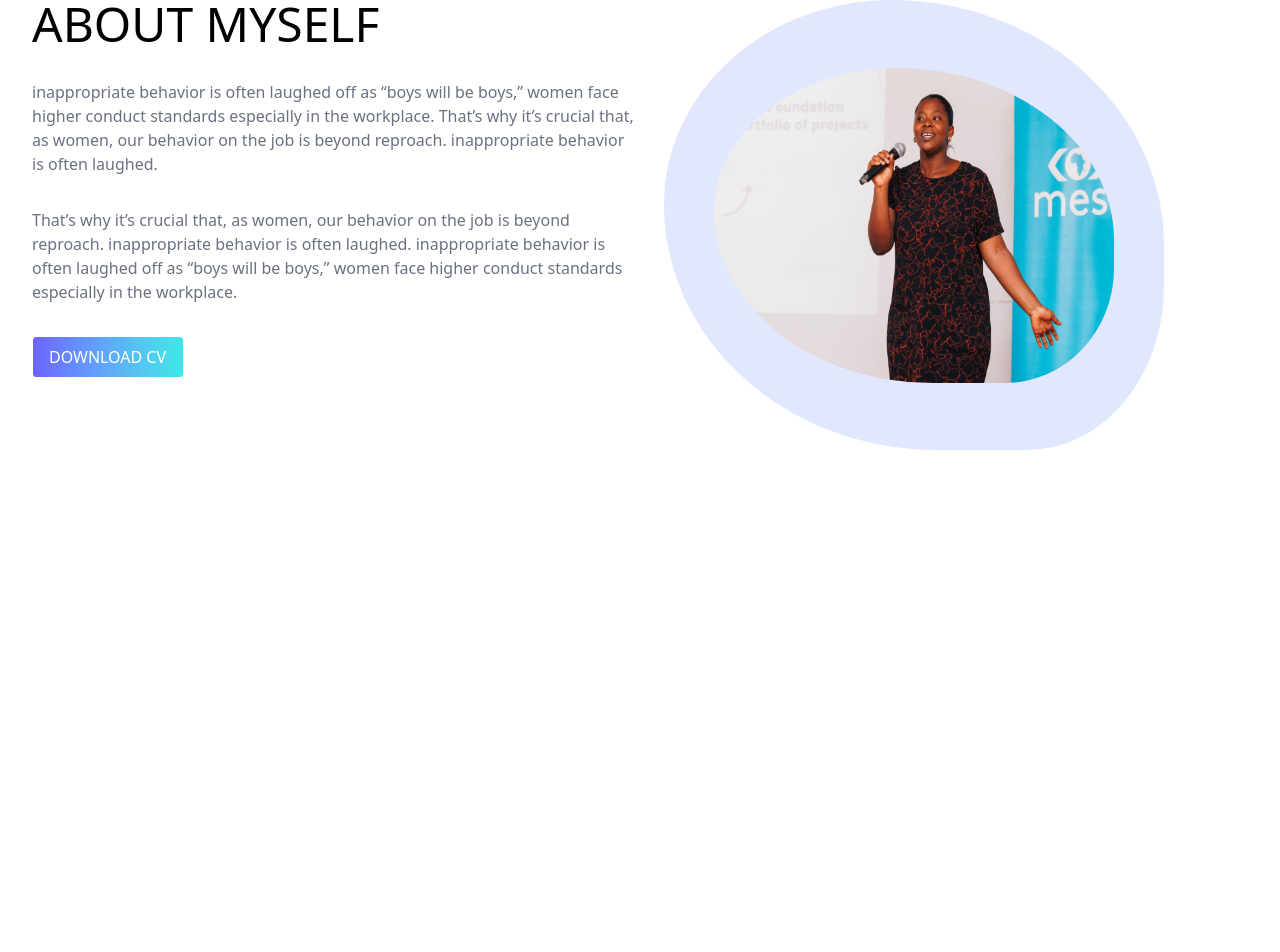
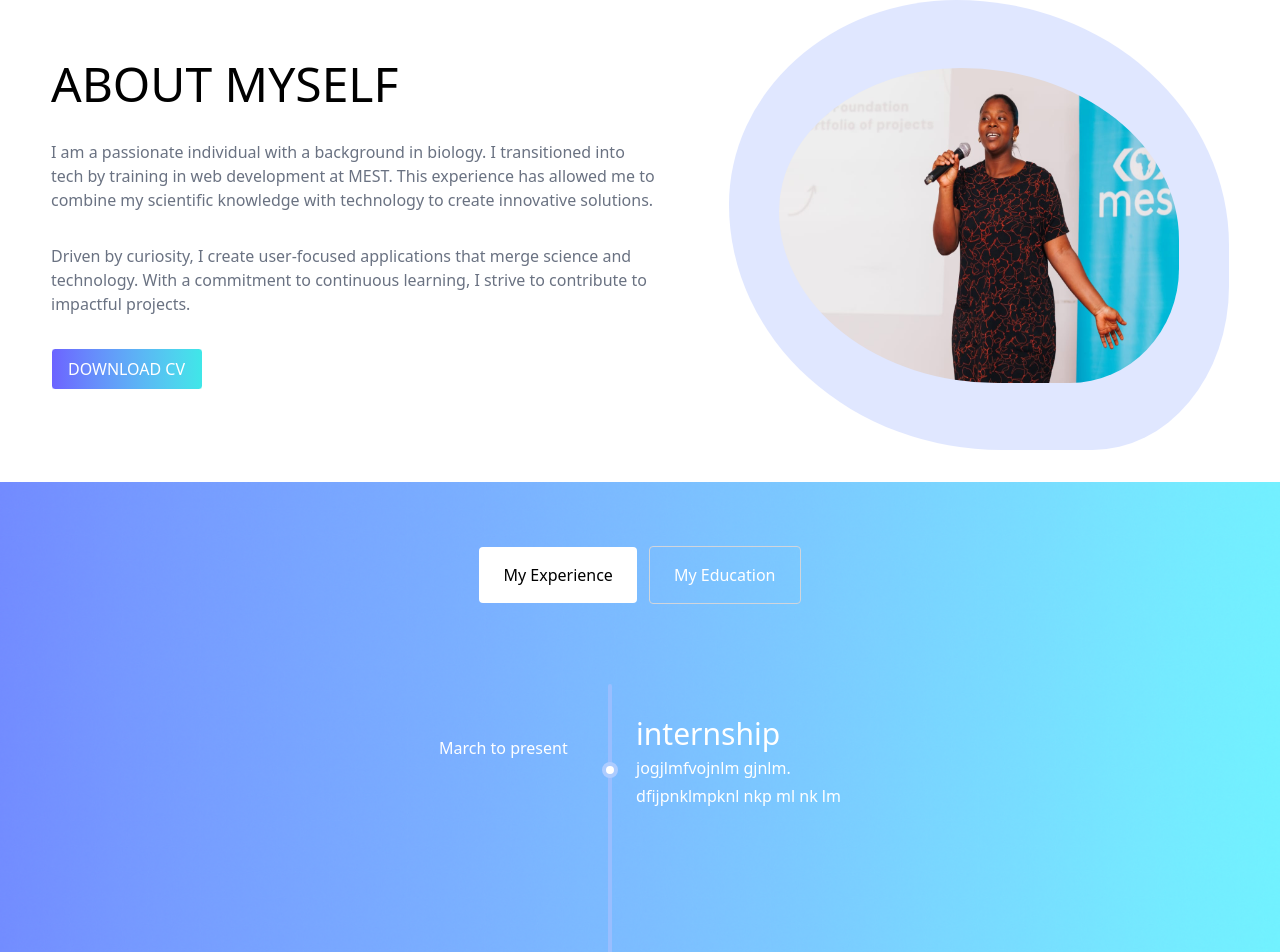
Before and after one commit to esitoxla/portfolio-third, a React (Vite) app: page /about in a window 1280 px wide. Shown: the top 952 px of the page. Before the commit the page ends 800 px from the top, so only its background shows below. Built offline with nearby package versions, Linux system fonts and the light colour scheme.

Commit message:
Added about page

```diff
--- a/package.json
+++ b/package.json
@@ -11,6 +11,7 @@
   },
   "dependencies": {
     "@tailwindcss/vite": "^4.1.11",
+    "framer-motion": "^12.23.12",
     "react": "^19.1.0",
     "react-dom": "^19.1.0",
     "react-icons": "^5.5.0",
--- a/src/App.jsx
+++ b/src/App.jsx
@@ -3,7 +3,7 @@ import { RouterProvider } from 'react-router'
 import { createBrowserRouter } from 'react-router'
 import RootLayout from './pages/RootLayout';
 import Home from './pages/Home';
-import About from './components/About';
+import Background from './pages/Background';
 
 export default function App() {
   const router = createBrowserRouter([
@@ -17,7 +17,7 @@ export default function App() {
         },
         {
           path: "about",
-          Component: About,
+          Component: Background,
         },
       ],
     },
--- a/src/components/About.jsx
+++ b/src/components/About.jsx
@@ -4,22 +4,21 @@ import mine3 from "../assets/images/mine3.jpeg";
 
 export default function About() {
   return (
-    <div className="px-8 flex gap-6">
+    <div className="px-8 flex gap-8 justify-around items-center">
       <div className="w-1/2 flex flex-col gap-8">
         <div className="text-5xl font-medium">ABOUT MYSELF</div>
 
         <p className="text-gray-500">
-          inappropriate behavior is often laughed off as “boys will be boys,”
-          women face higher conduct standards especially in the workplace.
-          That’s why it’s crucial that, as women, our behavior on the job is
-          beyond reproach. inappropriate behavior is often laughed.
+          I am a passionate individual with a background in biology. I
+          transitioned into tech by training in web development at MEST. This
+          experience has allowed me to combine my scientific knowledge with
+          technology to create innovative solutions.
         </p>
 
         <p className="text-gray-500">
-          That’s why it’s crucial that, as women, our behavior on the job is
-          beyond reproach. inappropriate behavior is often laughed.
-          inappropriate behavior is often laughed off as “boys will be boys,”
-          women face higher conduct standards especially in the workplace.
+          Driven by curiosity, I create user-focused applications that merge
+          science and technology. With a commitment to continuous learning, I
+          strive to contribute to impactful projects.
         </p>
 
         <p className="border rounded bg-gradient-to-r from-[#6C63FF] to-[#3FE7E8] text-white w-[25%] px-4 py-2">
--- /dev/null
+++ b/src/components/BackgroundTabs.jsx
@@ -0,0 +1,26 @@
+import React from 'react'
+
+const tabItems = [
+    {key: "experience", label: "My Experience"},
+    {key: "education", label: "My Education"},
+];
+
+export default function BackgroundTabs({ activeTab, changeTab }) {
+  return (
+    <div className="lg:w-[30%] mx-auto flex items-center justify-center gap-3 my-8 py-8 ">
+      {tabItems.map((tab) => (
+        <button
+          key={tab.key}
+          onClick={() => changeTab(tab.key)}
+          className={`px-6 py-4 rounded transition duration-200 cursor-pointer ${
+            activeTab === tab.key
+              ? "bg-white text-black"
+              : "border-gray-300 border text-white "
+          }`}
+        >
+          {tab.label}
+        </button>
+      ))}
+    </div>
+  );
+}
--- /dev/null
+++ b/src/components/Education.jsx
@@ -0,0 +1,39 @@
+import React from 'react'
+
+export default function Education() {
+  return (
+    <div className="flex gap-6 justify-center py-4 h-screen text-white">
+      <div className="flex flex-col gap-4 py-[2rem]">
+        <div className="h-1/3 py-5">March to present</div>
+        <div className="h-1/3 py-4">february to march</div>
+        <div className="h-1/3 py-4">january to february</div>
+      </div>
+
+      <div className="border-2 text-[#99BEFF] rounded relative">
+        <div className="absolute left-[-8px] top-[10%] w-4 h-4 bg-white border-4 border-[#ADCCFF] rounded-full"></div>
+        <div className="absolute left-[-8px] top-[40%] w-4 h-4 bg-white border-4 border-[#ADCCFF] rounded-full"></div>
+        <div className="absolute left-[-8px] top-[71%] w-4 h-4 bg-white border-4 border-[#ADCCFF] rounded-full"></div>
+      </div>
+
+      <div className="flex flex-col gap-4 py-[2rem]">
+        <div className="h-1/3 flex flex-col gap-1">
+          <p className="font-medium text-3xl">school</p>
+          <p>jogjlmfvojnlm gjnlm.</p>
+          <p>dfijpnklmpknl nkp ml nk lm</p>
+        </div>
+
+        <div className="h-1/3 flex flex-col gap-2 ">
+          <p className="font-medium text-3xl">school</p>
+          <p>jogjlmfvojnlm gjnlm.</p>
+          <p>dfijpnklmpknl nkp ml nk lm</p>
+        </div>
+
+        <div className="h-1/3 flex flex-col gap-2 ">
+          <p className="font-medium text-3xl">school</p>
+          <p>jogjlmfvojnlm gjnlm.</p>
+          <p>dfijpnklmpknl nkp ml nk lm</p>
+        </div>
+      </div>
+    </div>
+  );
+}
--- /dev/null
+++ b/src/components/Experience.jsx
@@ -0,0 +1,39 @@
+import React from 'react'
+
+export default function Experience() {
+  return (
+    <div className="flex gap-6 justify-center py-4 h-screen text-white">
+      <div className="flex flex-col gap-4 py-[2rem]">
+        <div className="h-1/3 py-5">March to present</div>
+        <div className="h-1/3 py-4">february to march</div>
+        <div className="h-1/3 py-4">january to february</div>
+      </div>
+
+      <div className="border-2 text-[#99BEFF] rounded relative">
+        <div className="absolute left-[-8px] top-[10%] w-4 h-4 bg-white border-4 border-[#ADCCFF] rounded-full"></div>
+        <div className="absolute left-[-8px] top-[40%] w-4 h-4 bg-white border-4 border-[#ADCCFF] rounded-full"></div>
+        <div className="absolute left-[-8px] top-[71%] w-4 h-4 bg-white border-4 border-[#ADCCFF] rounded-full"></div>
+      </div>
+
+      <div className="flex flex-col gap-4 py-[2rem]">
+        <div className="h-1/3 flex flex-col gap-1">
+          <p className="font-medium text-3xl">internship</p>
+          <p>jogjlmfvojnlm gjnlm.</p>
+          <p>dfijpnklmpknl nkp ml nk lm</p>
+        </div>
+
+        <div className="h-1/3 flex flex-col gap-1">
+          <p className="font-medium text-3xl">internship</p>
+          <p>jogjlmfvojnlm gjnlm.</p>
+          <p>dfijpnklmpknl nkp ml nk lm</p>
+        </div>
+
+        <div className="h-1/3 flex flex-col gap-1">
+          <p className="font-medium text-3xl">internship</p>
+          <p>jogjlmfvojnlm gjnlm.</p>
+          <p>dfijpnklmpknl nkp ml nk lm</p>
+        </div>
+      </div>
+    </div>
+  );
+}
--- a/src/pages/Background.jsx
+++ b/src/pages/Background.jsx
@@ -1,7 +1,26 @@
-import React from 'react'
+import React, { useState } from "react";
+import BackgroundTabs from "../components/BackgroundTabs";
+import Experience from "../components/Experience";
+import Education from "../components/Education";
+import About from "../components/About";
+import heroImg from "../assets/images/hero.png";
 
 export default function Background() {
+  const [activeTab, setActiveTab] = useState("experience");
+
   return (
-    <div>Background</div>
-  )
+    <div className="container">
+      <div>
+        <About />
+      </div>
+      <div
+        className=" bg-cover bg-center w-full absolute my-8"
+        style={{ backgroundImage: `url(${heroImg})` }}
+      >
+        <BackgroundTabs activeTab={activeTab} changeTab={setActiveTab} />
+
+        <div>{activeTab === "experience" ? <Experience /> : <Education />}</div>
+      </div>
+    </div>
+  );
 }
--- a/src/pages/Home.jsx
+++ b/src/pages/Home.jsx
@@ -3,6 +3,8 @@ import Navbar from '../components/Navbar'
 import Hero from '../components/Hero'
 import heroImg from "../assets/images/hero.png"
 import About from '../components/About';
+import Education from '../components/Education';
+import Background from './Background';
 
 export default function Home() {
   return (
@@ -12,8 +14,9 @@ export default function Home() {
     >
       <Navbar />
       <Hero />
-      <div className="absolute top-[50rem]" >
-        <About />
+      <div className="absolute top-[50rem] left-0 right-0" >
+        <Background/>
+
       </div>
     </div>
   );
```
Also changed, not shown: src/App.css (+0 -7 lines), 1 other file (tests, documents, lock files or other folders).
